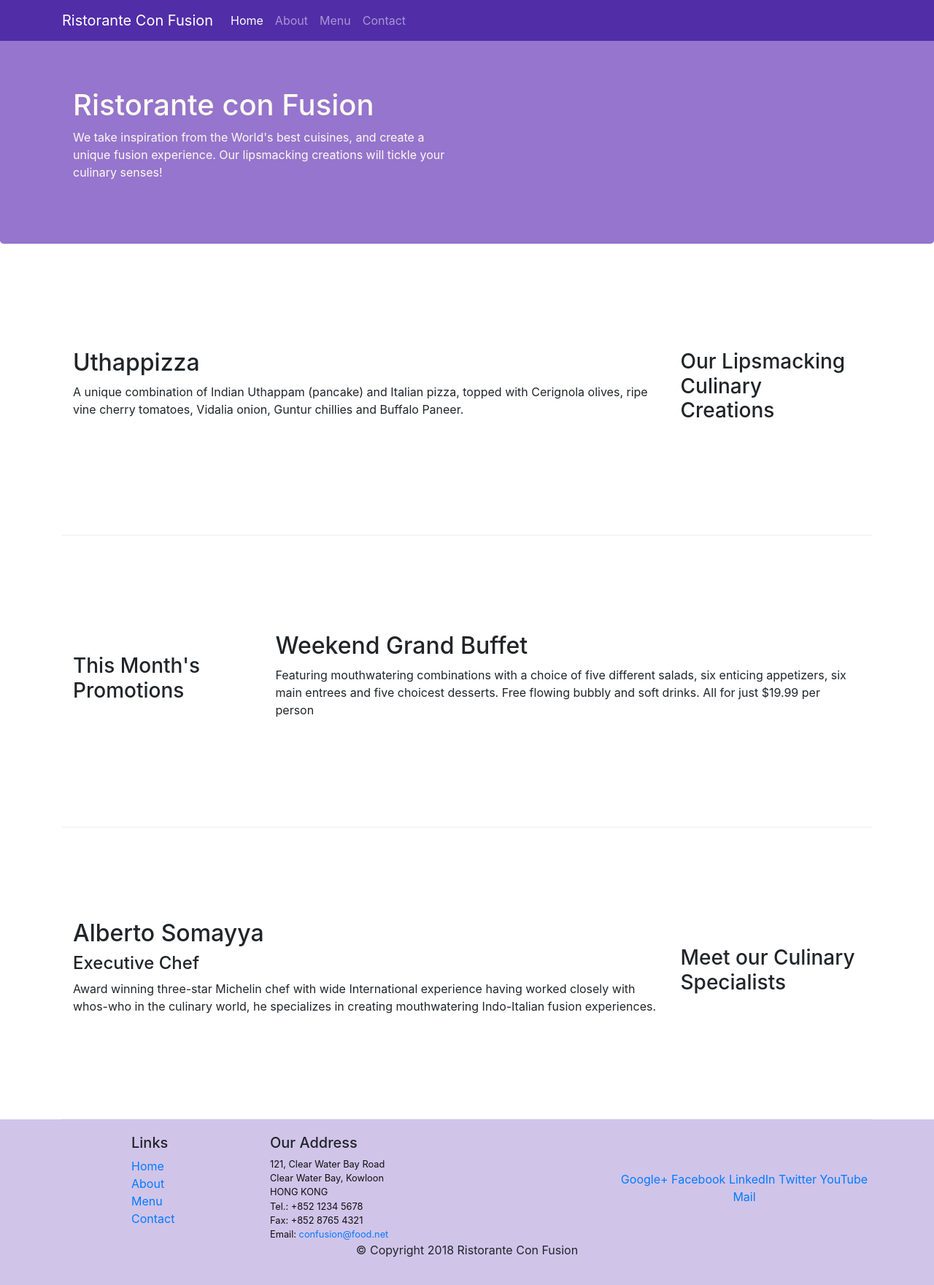
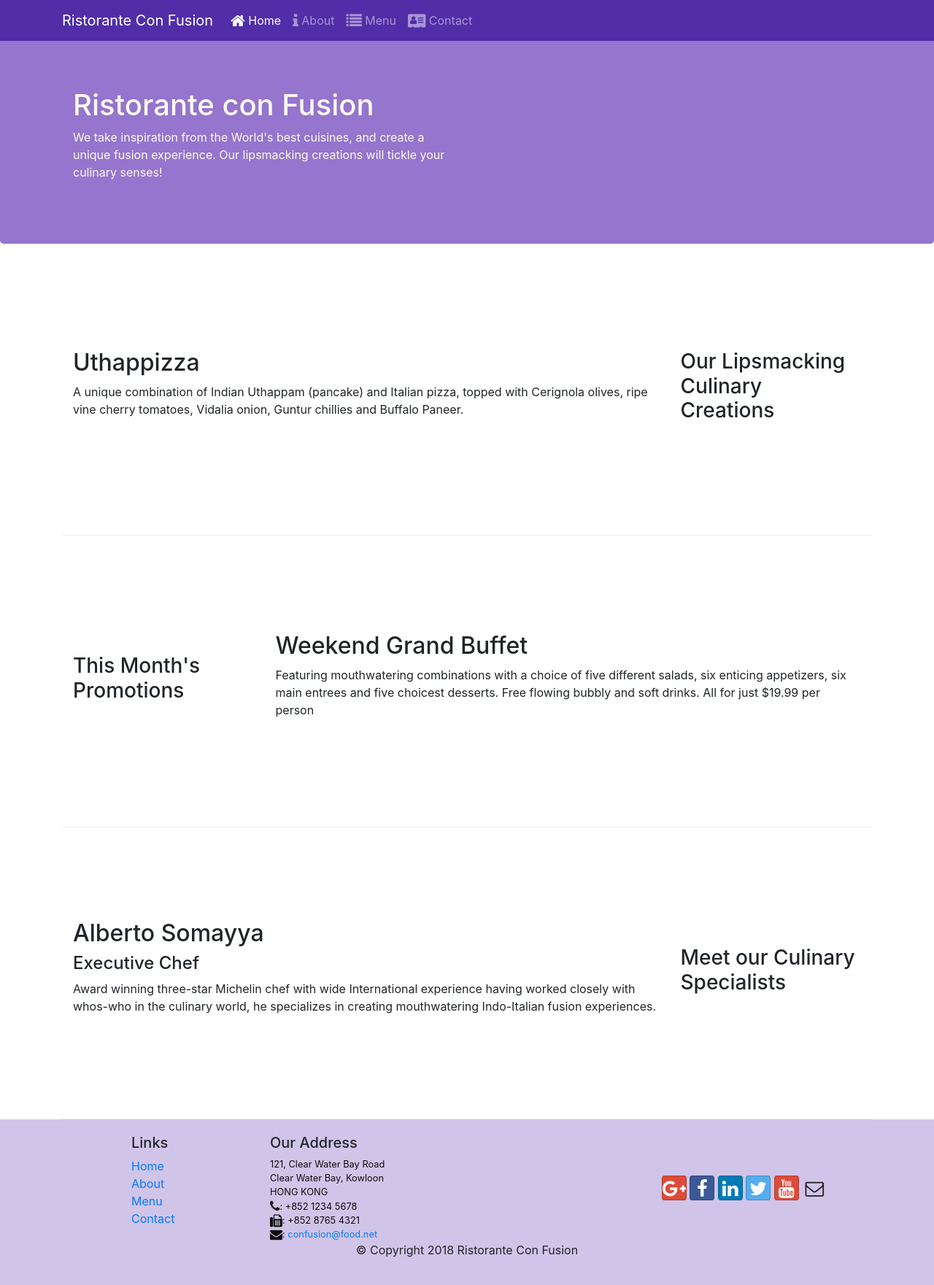
Before and after one commit to dpchauhan/coursera-bootstrap4, a website: page index.html in a window 1280 px wide. Shown: the whole page at 73% size. Drawn offline with nearby package versions, Linux system fonts and the light colour scheme.

Commit message:
icon fonts

```diff
--- a/index.html
+++ b/index.html
@@ -9,6 +9,8 @@
 
     <!-- Bootstrap CSS -->
     <link rel="stylesheet" href="node_modules/bootstrap/dist/css/bootstrap.min.css">
+    <link rel="stylesheet" href="node_modules/font-awesome/css/font-awesome.min.css">
+    <link rel="stylesheet" href="node_modules/bootstrap-social/bootstrap-social.css">
     <link rel="stylesheet" href="css/styles.css">
     <title>Ristorante Con Fusion</title>
 </head>
@@ -20,12 +22,12 @@
                <span class="navbar-toggler-icon"></span>
            </button>
            <a class="navbar-brand" href="#">Ristorante Con Fusion</a>
-            <div class="collapse navbar-collapse" id="Navbar">
+           <div class="collapse navbar-collapse" id="Navbar">
 	            <ul class="navbar-nav mr-auto">
-	                <li class="nav-item active"><a class="nav-link" href="#">Home</a></li>
-	                <li class="nav-item"><a class="nav-link" href="aboutus.html">About</a></li>
-	                <li class="nav-item"><a class="nav-link" href="#">Menu</a></li>
-	                <li class="nav-item"><a class="nav-link" href="#">Contact</a></li>
+	                <li class="nav-item active"><a class="nav-link" href="#"><span class="fa fa-home fa-lg"></span> Home</a></li>
+	                <li class="nav-item"><a class="nav-link" href="aboutus.html"><span class="fa fa-info fa-lg"></span> About</a></li>
+	                <li class="nav-item"><a class="nav-link" href="#"><span class="fa fa-list fa-lg"></span> Menu</a></li>
+	                <li class="nav-item"><a class="nav-link" href="#"><span class="fa fa-address-card fa-lg"></span> Contact</a></li>
 	            </ul>
         	</div>
         </div>
@@ -96,19 +98,20 @@
 		              121, Clear Water Bay Road<br>
 		              Clear Water Bay, Kowloon<br>
 		              HONG KONG<br>
-		              Tel.: +852 1234 5678<br>
-		              Fax: +852 8765 4321<br>
-		              Email: <a href="mailto:confusion@food.net">confusion@food.net</a>
+                      <i class="fa fa-phone fa-lg"></i>: +852 1234 5678<br>
+                      <i class="fa fa-fax fa-lg"></i>: +852 8765 4321<br>
+                      <i class="fa fa-envelope fa-lg"></i>:
+                      <a href="mailto:confusion@food.net">confusion@food.net</a>
 		           </address>
                 </div>
                 <div class="col-12 col-sm-4 align-self-center">
                     <div class="text-center">
-                        <a href="http://google.com/+">Google+</a>
-                        <a href="http://www.facebook.com/profile.php?id=">Facebook</a>
-                        <a href="http://www.linkedin.com/in/">LinkedIn</a>
-                        <a href="http://twitter.com/">Twitter</a>
-                        <a href="http://youtube.com/">YouTube</a>
-                        <a href="mailto:">Mail</a>
+                        <a class="btn btn-social-icon btn-google" href="http://google.com/+"><i class="fa fa-google-plus"></i></a>
+                        <a class="btn btn-social-icon btn-facebook" href="http://www.facebook.com/profile.php?id="><i class="fa fa-facebook"></i></a>
+                        <a class="btn btn-social-icon btn-linkedin" href="http://www.linkedin.com/in/"><i class="fa fa-linkedin"></i></a>
+                        <a class="btn btn-social-icon btn-twitter" href="http://twitter.com/"><i class="fa fa-twitter"></i></a>
+                        <a class="btn btn-social-icon btn-google" href="http://youtube.com/"><i class="fa fa-youtube"></i></a>
+                        <a class="btn btn-social-icon" href="mailto:"><i class="fa fa-envelope-o"></i></a>
                     </div>
                 </div>
            </div>
--- a/package.json
+++ b/package.json
@@ -15,6 +15,8 @@
   },
   "dependencies": {
     "bootstrap": "^4.4.1",
+    "bootstrap-social": "^5.1.1",
+    "font-awesome": "^4.7.0",
     "jquery": "^3.5.0",
     "popper.js": "^1.12.9"
   }
```
Also changed, not shown: aboutus.html (+15 -13 lines), 1 other file.
